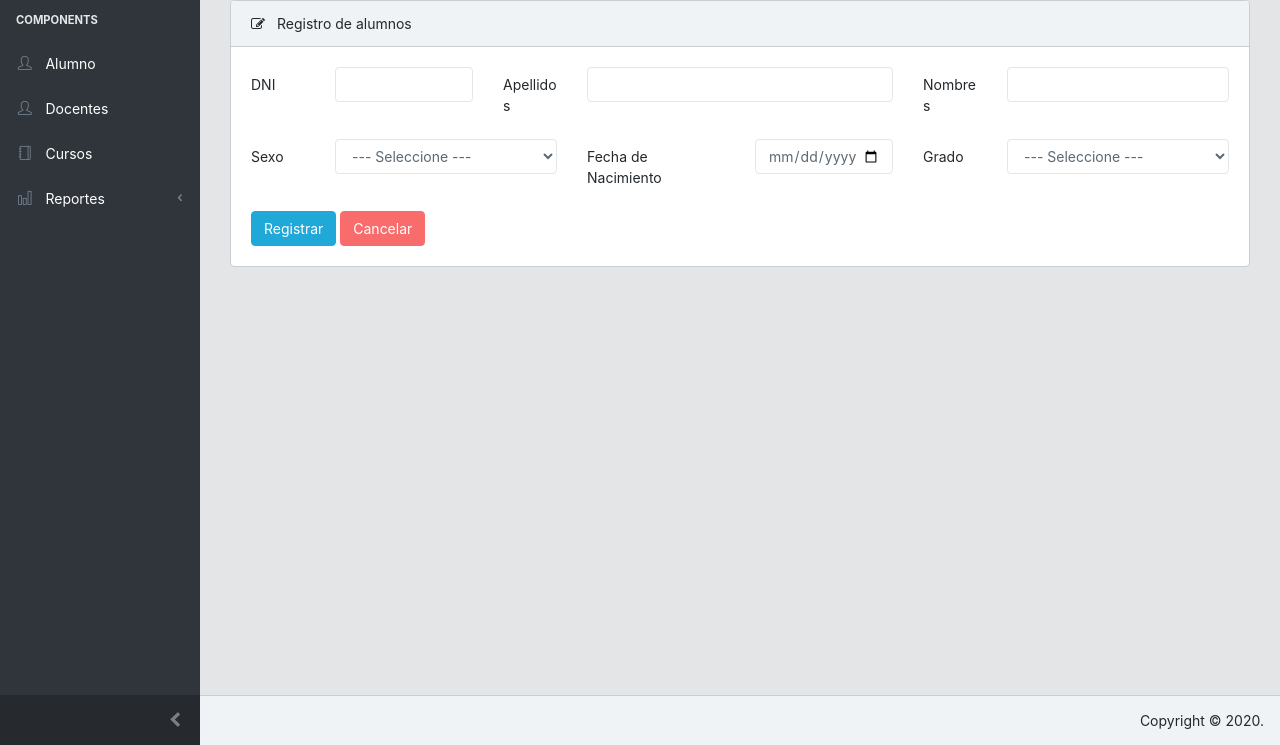
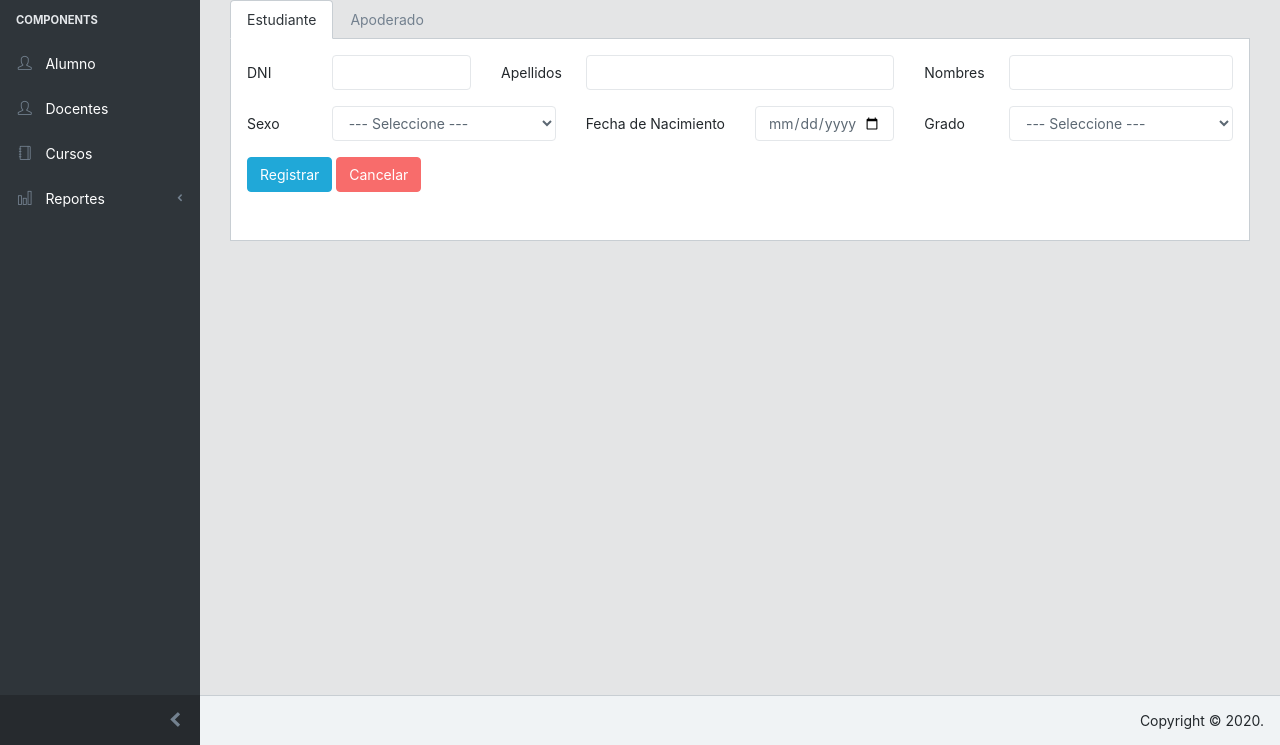
Before and after one commit to JUANA-ALARCO-DE-DAMMERT/SWCOLEGIO, a Laravel app: page / in a window 1280 px wide. Shown: the part 55-800 px from the top of the page. Run offline with Laravel 8, Linux system fonts and the light colour scheme; some libraries are stand-ins or nearby versions.

Commit message:
tabs alumno

```diff
--- a/resources/views/alumno/create.blade.php
+++ b/resources/views/alumno/create.blade.php
@@ -3,11 +3,16 @@
 
 <div class="row">
     <div class="col-lg-12">
-        <div class="card">
-            <div class="card-header">
-                <i class="fa fa-edit"></i> Registro de alumnos
-            </div>
-            <div class="card-body">
+        <ul class="nav nav-tabs" role="tablist">
+            <li class="nav-item">
+                <a class="nav-link active" data-toggle="tab" href="#estudiante" role="tab" aria-controls="estudiante">Estudiante</a>
+            </li>
+            <li class="nav-item">
+                <a class="nav-link" data-toggle="tab" href="#apoderado" role="tab" aria-controls="apoderado">Apoderado</a>
+            </li>
+        </ul>
+        <div class="tab-content">
+            <div class="tab-pane active" id="estudiante" role="tabpanel">
                 <form action="" method="" class="form-horizontal">
                     <div class="form-group row">
                         <label class="col-md-1 col-form-label">DNI</label>
@@ -54,7 +59,9 @@
                     </div>
                 </form>
             </div>
-        </div>
+            <div class="tab-pane active" id="apoderado" role="tabpanel">
+
+            </div>
     </div>
 </div>
 
```
